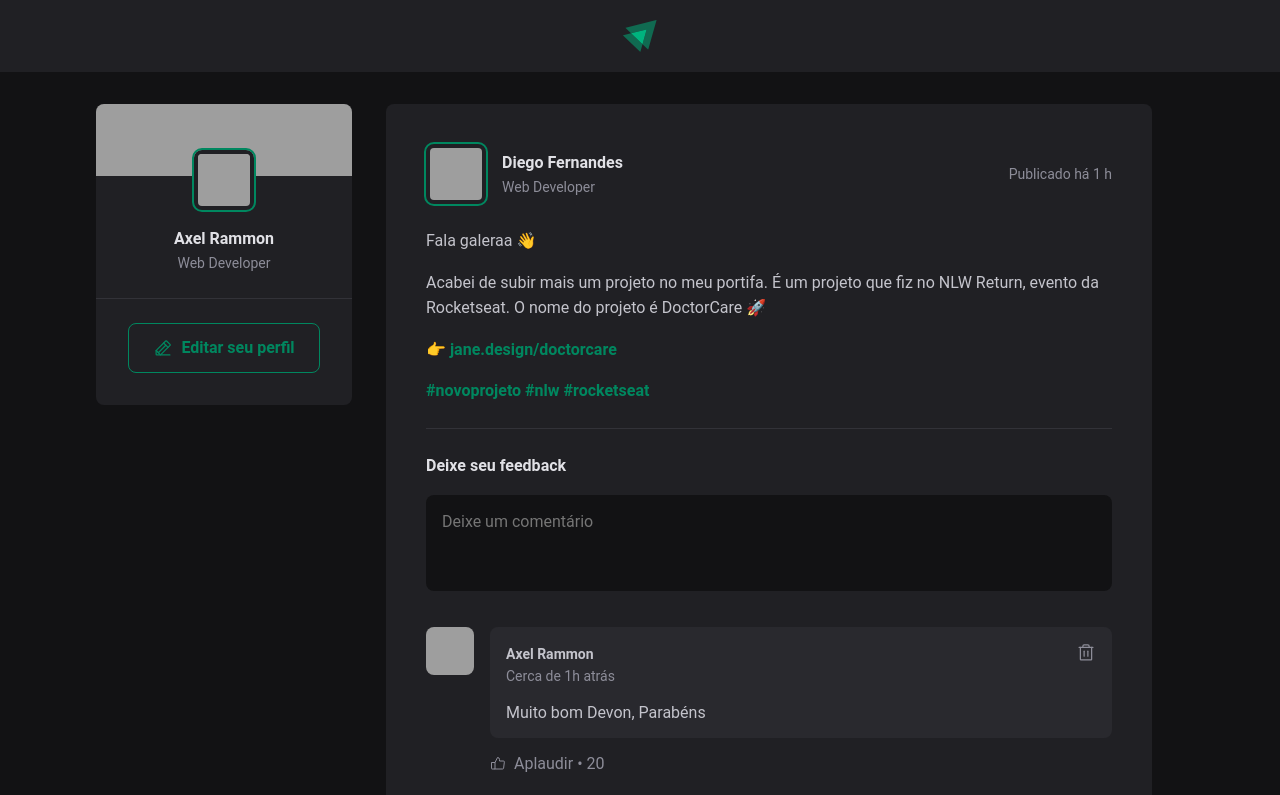
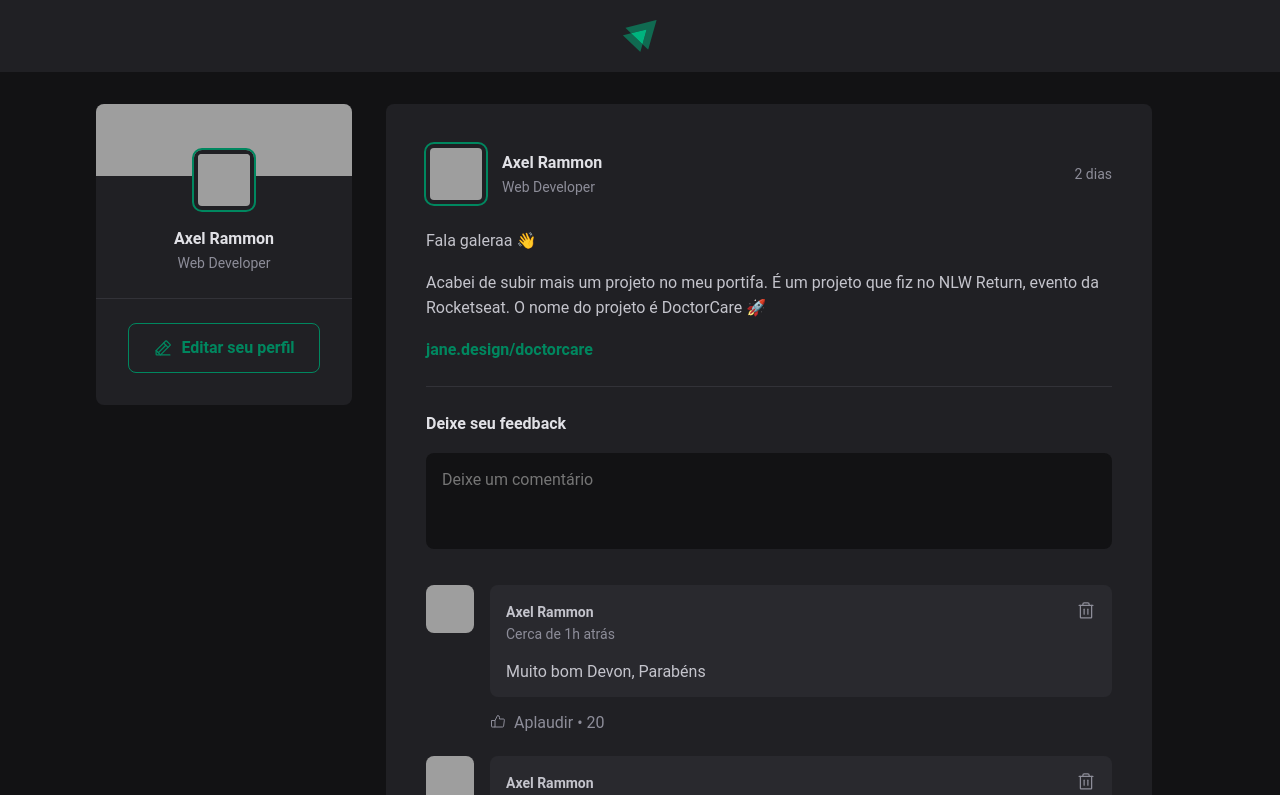
Before and after one commit to axelrammon/ignite-feed, a React (Vite) app: page / in a window 1280 px wide. Shown: the top 795 px of the page. Built offline with nearby package versions, Linux system fonts and the light colour scheme; grey boxes are pictures that could not be loaded.

Commit message:
adicionando useState no comentátio

```diff
--- a/package.json
+++ b/package.json
@@ -10,6 +10,7 @@
     "preview": "vite preview"
   },
   "dependencies": {
+    "date-fns": "^3.6.0",
     "phosphor-react": "^1.4.1",
     "react": "^18.2.0",
     "react-dom": "^18.2.0"
--- a/src/App.jsx
+++ b/src/App.jsx
@@ -8,6 +8,37 @@
 
 import './global.css';
 
+const posts = [
+  {
+    id: 1,
+    author: {
+      avatarUrl: "https://github.com/axelrammon.png",
+      name: 'Axel Rammon',
+      role: 'Web Developer'
+    },
+    content: [
+      { type: 'paragraph', content: 'Fala galeraa 👋'},
+      { type: 'paragraph', content: 'Acabei de subir mais um projeto no meu portifa. É um projeto que fiz no NLW Return, evento da Rocketseat. O nome do projeto é DoctorCare 🚀'},
+      { type: 'link', content: 'jane.design/doctorcare'},
+    ],
+    publishedAt: new Date('2024-03-22 07:55:00')
+  },
+  {
+    id: 2,
+    author: {
+      avatarUrl: "https://github.com/diego3g.png",
+      name: 'Diego Fernandes',
+      role: 'Web Developer'
+    },
+    content: [
+      { type: 'paragraph', content: 'Fala galeraa 👋'},
+      { type: 'paragraph', content: 'Acabei de subir mais um projeto no meu portifa. É um projeto que fiz no NLW Return, evento da Rocketseat. O nome do projeto é DoctorCare 🚀'},
+      { type: 'link', content: 'jane.design/doctorcare'},
+    ],
+    publishedAt: new Date('2024-03-22 08:00:00')
+  },
+];
+
 function App() {
   return (
     <div>
@@ -16,18 +47,19 @@
       <div className={styles.wrapper}>
         <Sidebar />
         <main>
-          <Post
-            author="Diego Fernandes"
-            content="lorem ipsum"
-          />
-          <Post
-            author="Roberto Carlos"
-            content="outro post"
-          />
+          {posts.map(post => {
+            return (
+              <Post
+                author={post.author}
+                content={post.content}
+                publishedAt={post.publishedAt}
+              />
+            )
+          })}
         </main>
       </div>
     </div>
   )
 }
 
-export default App
+export default App;
--- a/src/components/Post.jsx
+++ b/src/components/Post.jsx
@@ -1,35 +1,62 @@
+import { format, formatDistanceToNow } from 'date-fns';
+import ptBR from 'date-fns/locale/pt-BR';
+
 import { Avatar } from './Avatar';
 import { Comment } from './Comment';
 
 import styles from './Post.module.css';
+import { useState } from 'react';
 
-export function Post() {
+
+export function Post({ author, publishedAt, content }) {
+
+  const [comments, setComments] = useState([
+    1, 2
+  ]);
+
+  const publishedDateFormatted = format(publishedAt, "d 'de' LLLL 'às' HH:mm'h'", {
+    locale: ptBR
+  });
+
+  const publishedDateRelativeToNow = formatDistanceToNow(publishedAt, {
+    locale: ptBR,
+
+  });
+
+  function handleCreateNewComment() {
+    event.preventDefault();
+
+    setComments([...comments, comments.length + 1]);
+  }
+
   return(
     <article className={styles.post}>
       <header>
         <div className={styles.author}>
-          <Avatar src="https://github.com/diego3g.png" />
+          <Avatar src={author.avatarUrl} />
+
           <div className={styles.authorInfo}>
-            <strong>Diego Fernandes</strong>
-            <span>Web Developer</span>
+            <strong>{author.name}</strong>
+            <span>{author.role}</span>
           </div>
         </div>
 
-        <time title='21 de Março as 15:33hs' dateTime='2024-03-21 15:33:50'>Publicado há 1 h</time>
+        <time title={publishedDateFormatted} dateTime={publishedAt.toISOString()}>
+          {publishedDateRelativeToNow}
+        </time>
       </header>
 
       <div className={styles.content}>
-          <p>Fala galeraa 👋</p>
-          <p>Acabei de subir mais um projeto no meu portifa. É um projeto que fiz no NLW Return, evento da Rocketseat. O nome do projeto é DoctorCare 🚀</p>
-          <p>👉{' '}<a href="">jane.design/doctorcare</a></p>
-          <p>
-            <a href="">#novoprojeto</a>{' '}
-            <a href="">#nlw</a>{' '}
-            <a href="">#rocketseat</a>{' '}
-          </p>
+        {content.map(line => {
+          if (line.type == 'paragraph') {
+            return <p>{line.content}</p>;
+          } else if (line.type == 'link') {
+            return <p><a href=''>{line.content}</a></p>
+          }
+        })}
       </div>
 
-      <form className={styles.commentForm}>
+      <form onSubmit={handleCreateNewComment} className={styles.commentForm}>
         <strong>Deixe seu feedback</strong>
 
         <textarea
@@ -42,9 +69,9 @@
       </form>
 
       <div className={styles.commentList}>
-        <Comment />
-        <Comment />
-        <Comment />
+        {comments.map(comment => {
+          return <Comment />
+        })}
       </div>
     </article>
   );
```
Also changed, not shown: 1 other file (tests, documents, lock files or other folders).
